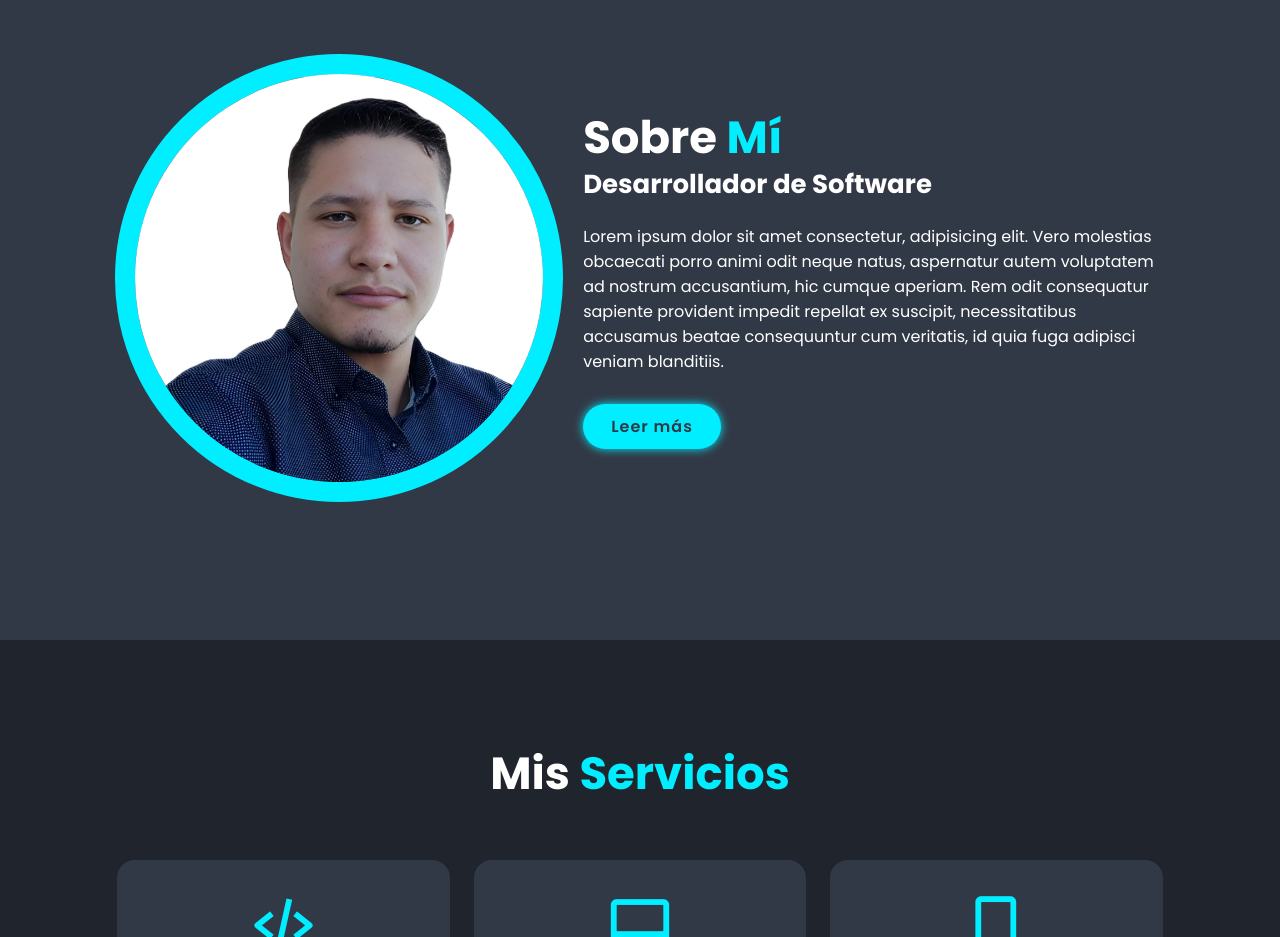
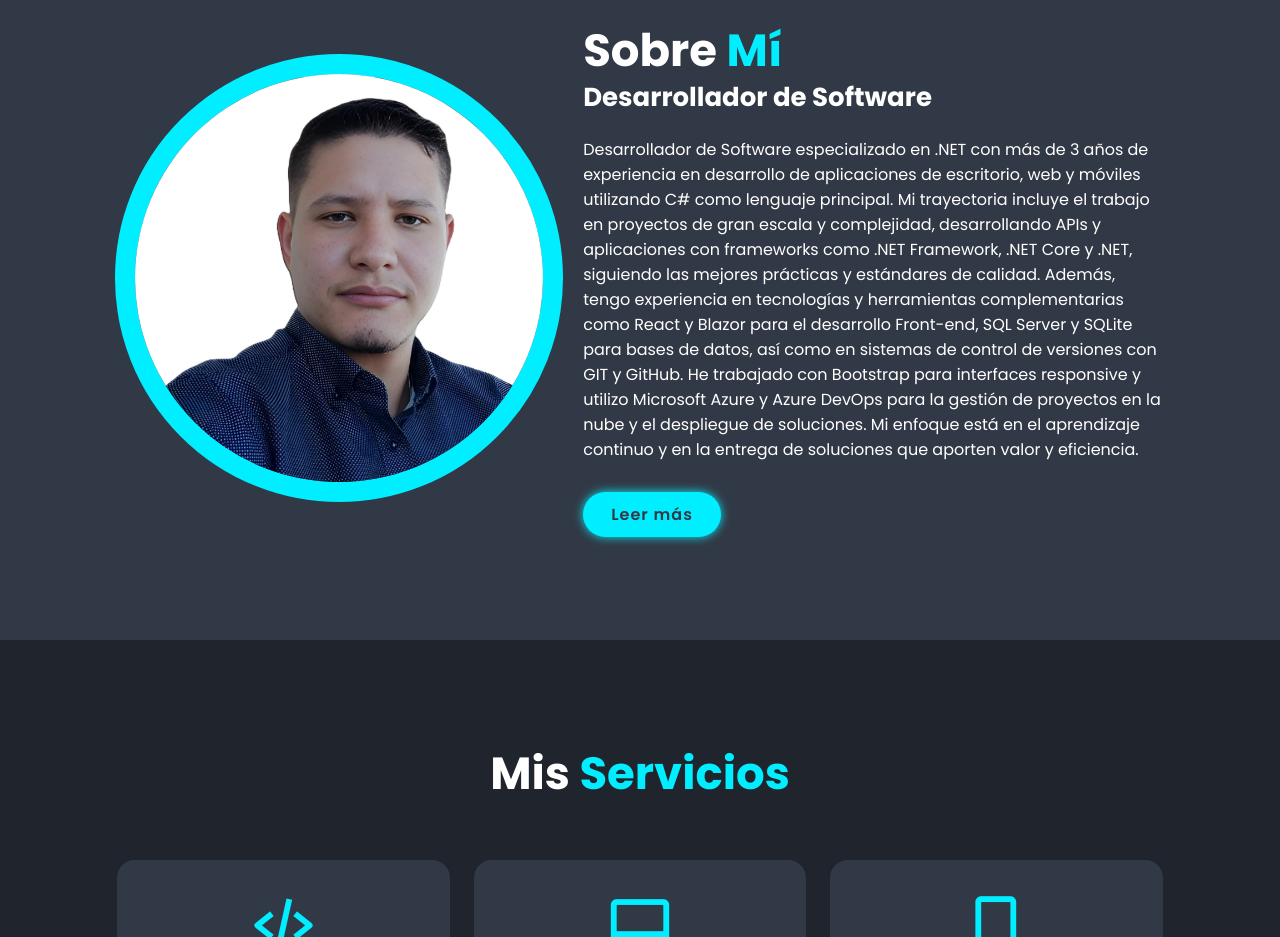
Before and after one commit to gqh22/portafolio, a plain HTML site: page index.html in a window 1280 px wide. Shown: the part 960-1897 px from the top of the page. Drawn offline with nearby package versions, Linux system fonts and the light colour scheme.

Commit message:
completando la seccion de sobre ni

```diff
--- a/index.html
+++ b/index.html
@@ -56,10 +56,9 @@
     <div class="about-content">
       <h2 class="heading">Sobre <span>Mí</span></h2>
       <h3>Desarrollador de Software</h3>
-      <p>Lorem ipsum dolor sit amet consectetur, adipisicing elit. Vero molestias obcaecati porro animi odit neque
-        natus, aspernatur autem voluptatem ad nostrum accusantium, hic cumque aperiam. Rem odit consequatur sapiente
-        provident impedit repellat ex suscipit, necessitatibus accusamus beatae consequuntur cum veritatis, id quia fuga
-        adipisci veniam blanditiis.</p>
+      <p>Desarrollador de Software especializado en .NET con más de 3 años de experiencia en desarrollo de aplicaciones de escritorio, web y móviles utilizando C# como lenguaje principal. Mi trayectoria incluye el trabajo en proyectos de gran escala y complejidad, desarrollando APIs y aplicaciones con frameworks como .NET Framework, .NET Core y .NET, siguiendo las mejores prácticas y estándares de calidad.
+        Además, tengo experiencia en tecnologías y herramientas complementarias como React y Blazor para el desarrollo Front-end, SQL Server y SQLite para bases de datos, así como en sistemas de control de versiones con GIT y GitHub. He trabajado con Bootstrap para interfaces responsive y utilizo Microsoft Azure y Azure DevOps para la gestión de proyectos en la nube y el despliegue de soluciones.
+        Mi enfoque está en el aprendizaje continuo y en la entrega de soluciones que aporten valor y eficiencia.</p>
       <a href="#" class="btn">Leer más</a>
     </div>
   </section>
```
